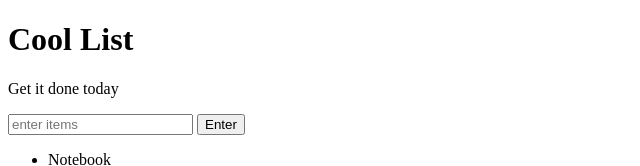
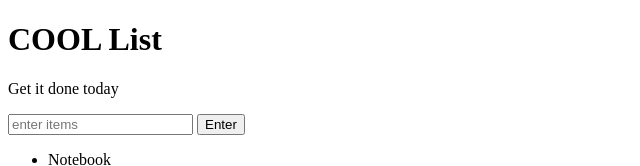
Before and after one commit to TontonSaid/background-generator, a plain HTML site: page index.html in a window 1280 px wide. Shown: the top 166 px of the page, without its empty margins (0-640 px from the left). Drawn offline with Linux system fonts and the light colour scheme.

Commit message:
CAPITAL H1

```diff
--- a/index.html
+++ b/index.html
@@ -5,7 +5,7 @@
 	<link rel="stylesheet" type="text/css" href="style.css">
 </head>
 <body>
-	<h1>Cool List</h1>
+	<h1>COOL List</h1>
 	<p id="first">Get it done today</p>
 	<input id="userinput" type="text" placeholder="enter items">
 	<button id="enter">Enter</button>
```
